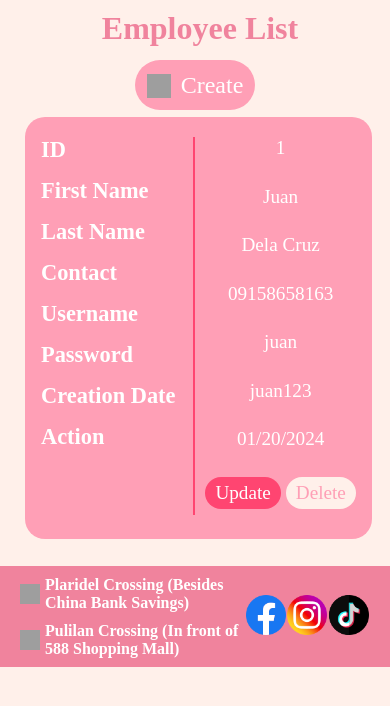
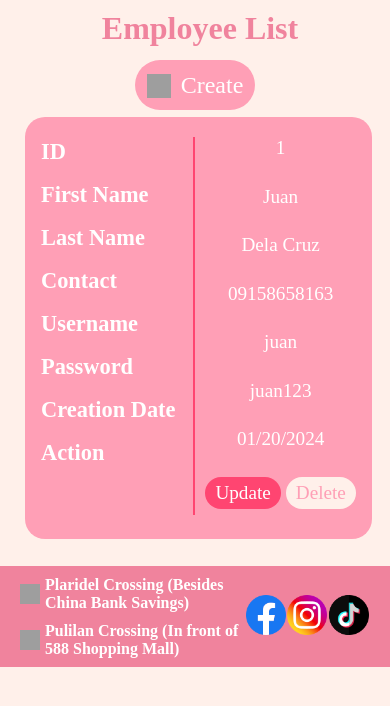
Before and after one commit to shinra-1/fashionhauz, a PHP site: page / in a window 390 px wide. Shown: the part 103-809 px from the top of the page. Run offline with PHP 8.4, Linux system fonts and the light colour scheme; some web fonts are replaced; grey boxes are pictures that could not be loaded.

Commit message:
Update admin-emplist.css

```diff
--- a/css/admin-emplist.css
+++ b/css/admin-emplist.css
@@ -180,7 +180,7 @@ td .option a{
     }
     th{
         display: flex;
-        padding: 0px 0px 15px 6px;
+        padding: 2px 0px 15px 6px;
         text-align: left;
         border-bottom: none;
         color: white;
```
